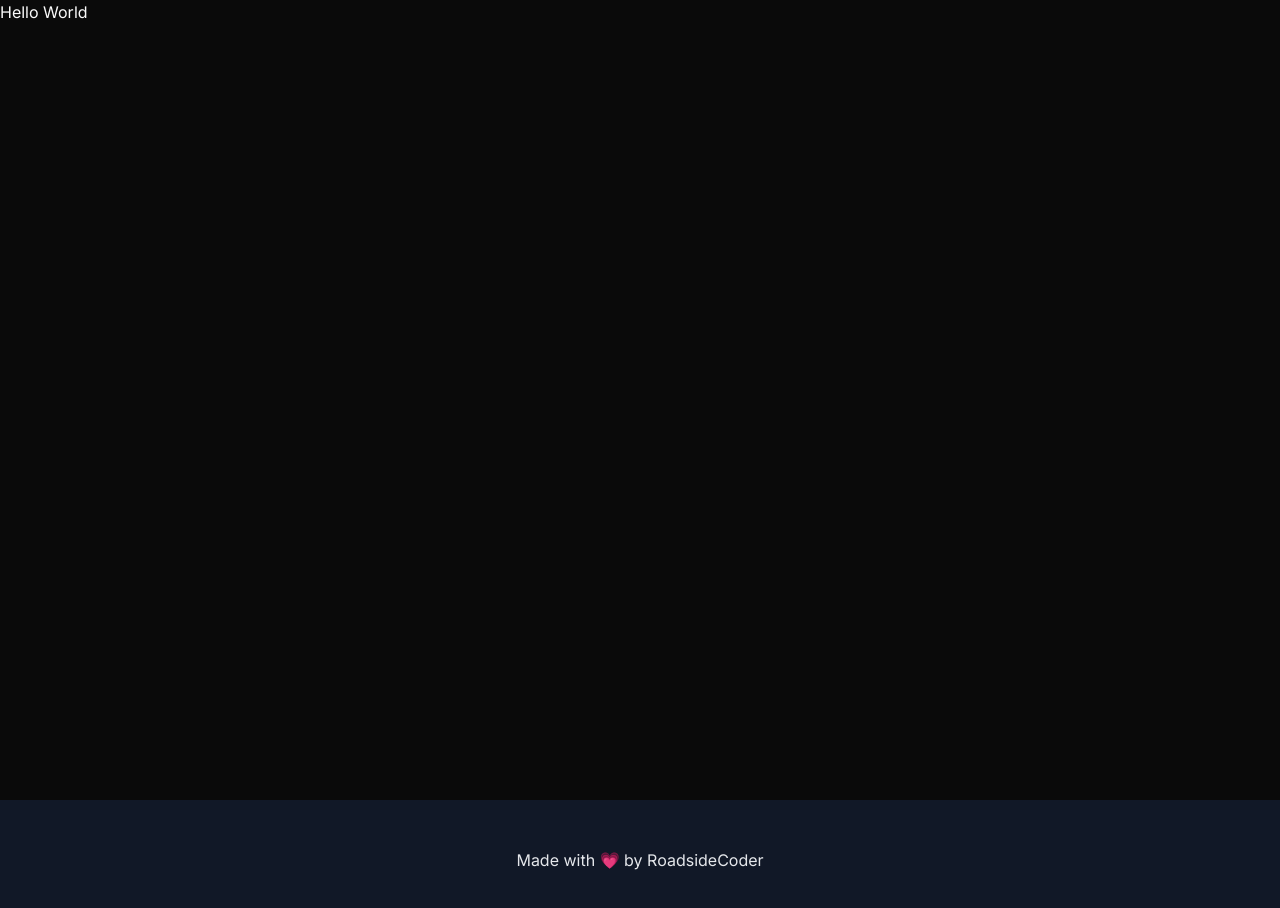
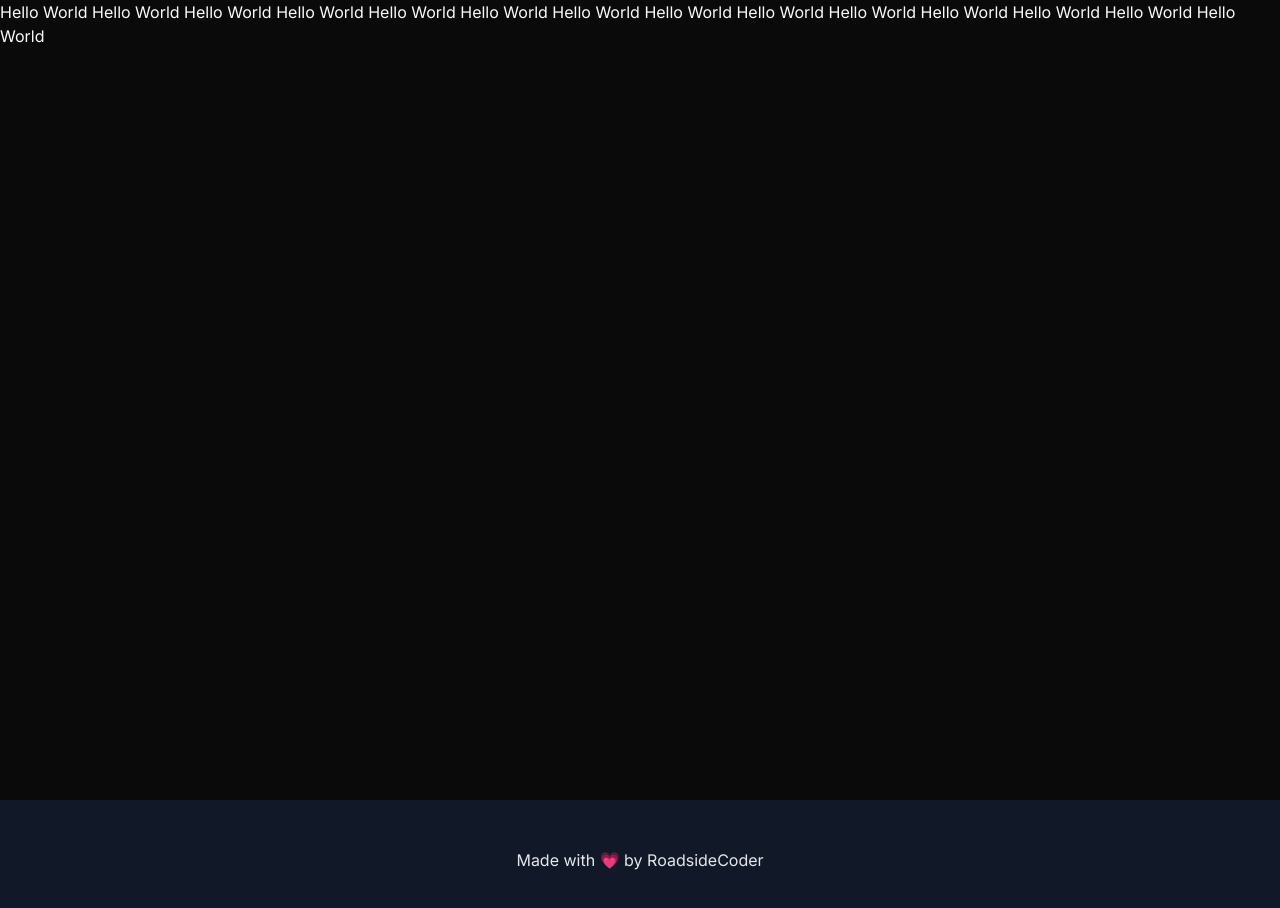
Before and after one commit to mukulsingh94868/Jira_Clone-ZCRUM-, a Next.js app in the folder zira_clone/: page / in a window 1280 px wide. Shown: the top 908 px of the page. Built offline with nearby package versions, Linux system fonts and the light colour scheme.

Commit message:
.babelrc

```diff
--- a/zira_clone/app/page.js
+++ b/zira_clone/app/page.js
@@ -3,6 +3,19 @@ export default function Home() {
   return (
     <>
       Hello World
+      Hello World
+      Hello World
+      Hello World
+      Hello World
+      Hello World
+      Hello World
+      Hello World
+      Hello World
+      Hello World
+      Hello World
+      Hello World
+      Hello World
+      Hello World
     </>
   )
 }
```
Also changed, not shown: zira_clone/.babelrc (added).
